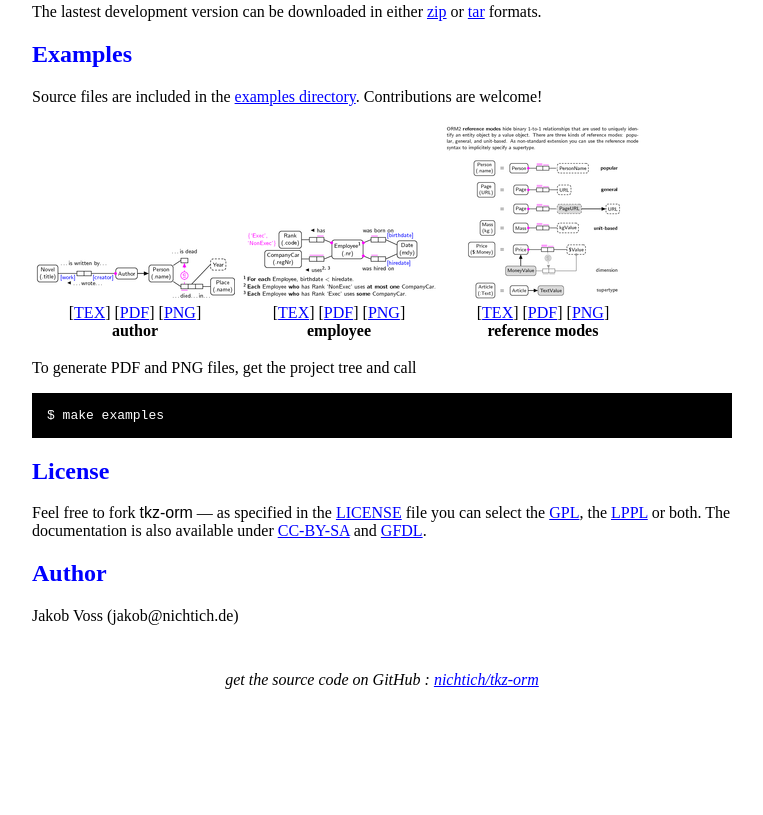
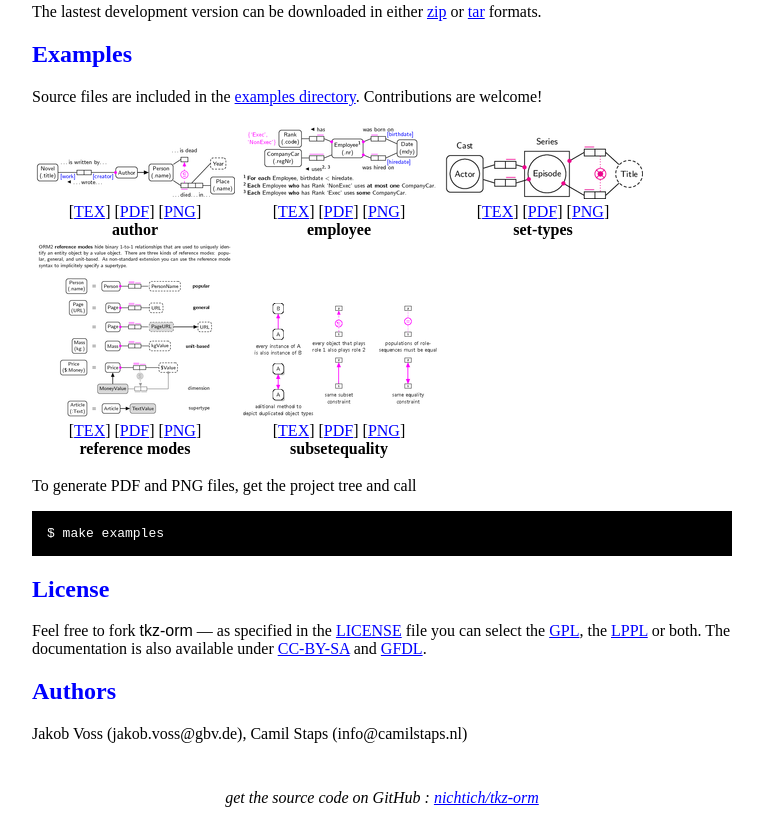
Before and after one commit to nichtich/tkz-orm, a plain HTML site: page index.html in a window 1280 px wide. Shown: the part 514-1329 px from the top of the page, without its empty margins (258-1021 px from the left). Before the commit the page ends 1211 px from the top, so only its background shows below. Drawn offline with Linux system fonts and the light colour scheme.

Commit message:
Extend examples and authors

```diff
--- a/index.html
+++ b/index.html
@@ -90,7 +90,8 @@
       <a href="http://github.com/nichtich/tkz-orm/tree/master/examples/">examples directory</a>.
       Contributions are welcome!
     <table class="examples">
-    <tr><td>
+    <tr>
+    <td>
       <a href="examples/author.png"><img src="examples/author.thumb.png"></a><br/>
       [<a href="http://github.com/nichtich/tkz-orm/raw/master/examples/author.tex">TEX</a>]
       [<a href="examples/author.pdf">PDF</a>]
@@ -105,11 +106,27 @@
       <br/><b>employee</b>
     </td>
     <td>
+      <a href="examples/set-types.png"><img src="examples/set-types.thumb.png"></a><br/>
+      [<a href="http://github.com/nichtich/tkz-orm/raw/master/examples/set-types.tex">TEX</a>]
+      [<a href="examples/set-types.pdf">PDF</a>]
+      [<a href="examples/set-types.png">PNG</a>]
+      <br/><b>set-types</b>
+    </td>
+    </tr>
+    <tr>
+    <td>
       <a href="examples/refmodes.png"><img src="examples/refmodes.thumb.png"></a><br/>
       [<a href="http://github.com/nichtich/tkz-orm/raw/master/examples/refmodes.tex">TEX</a>]
       [<a href="examples/refmodes.pdf">PDF</a>]
       [<a href="examples/refmodes.png">PNG</a>]
       <br/><b>reference modes</b>
+    </td>
+    <td>
+      <a href="examples/subsetequality.png"><img src="examples/subsetequality.thumb.png"></a><br/>
+      [<a href="http://github.com/nichtich/tkz-orm/raw/master/examples/subsetequality.tex">TEX</a>]
+      [<a href="examples/subsetequality.pdf">PDF</a>]
+      [<a href="examples/subsetequality.png">PNG</a>]
+      <br/><b>subsetequality</b>
     </td>
     </tr>
     </table>
@@ -121,8 +138,11 @@
     <h2>License</h2>
     <p>Feel free to fork <span class="ss">tkz-orm</span> &#8212; as specified in the <a href="http://github.com/nichtich/tkz-orm/raw/master/LICENSE">LICENSE</a> file you can select the <a href="http://www.gnu.org/licenses/gpl.html">GPL</a>, the <a href="http://www.latex-project.org/lppl/">LPPL</a> or both. The documentation is also available under <a href="http://creativecommons.org/licenses/by-sa/3.0/">CC-BY-SA</a> and <a href="http://www.gnu.org/copyleft/fdl.html">GFDL</a>.</p>
 
-    <h2>Author</h2>
-    <p>Jakob Voss (jakob@nichtich.de)</p>
+    <h2>Authors</h2>
+    <p>
+    Jakob Voss (jakob.voss@gbv.de),
+    Camil Staps (info@camilstaps.nl)
+    </p>
 
     <div class="footer">
       get the source code on GitHub : <a href="http://github.com/nichtich/tkz-orm">nichtich/tkz-orm</a>
```
Also changed, not shown: examples/set-types.png (added), examples/set-types.thumb.png (added), 2 other files.
